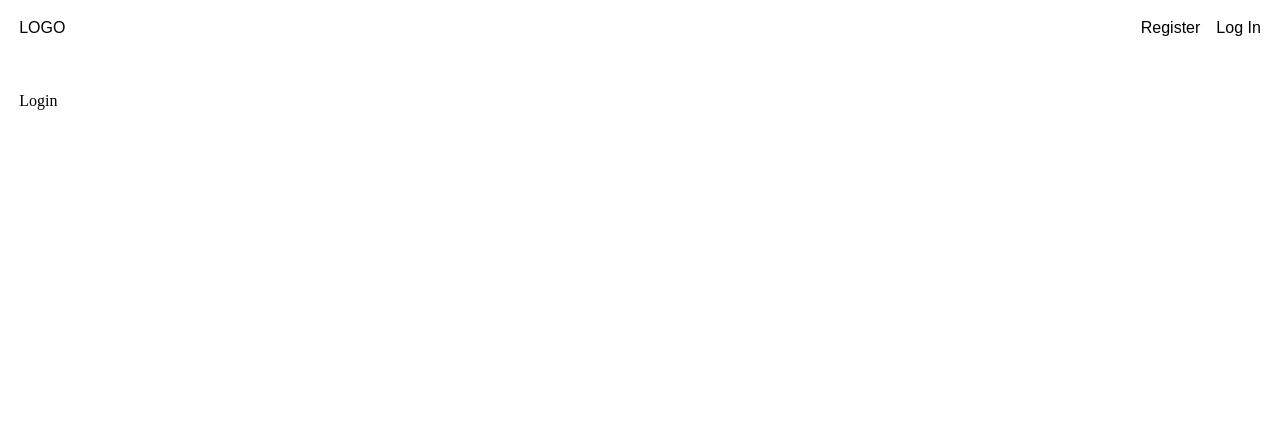
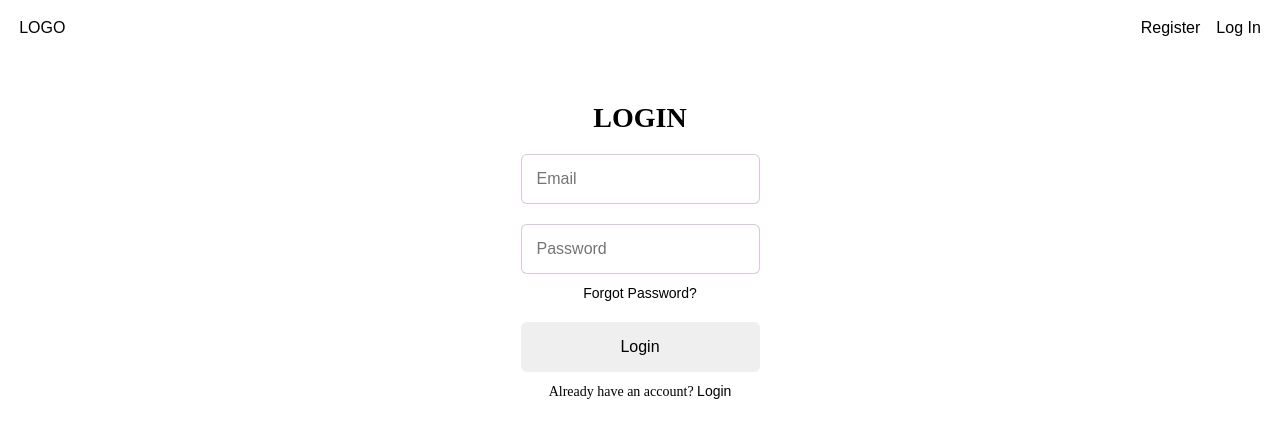
Before and after one commit to seung0708/weather-fullstack, a React (Create React App) app in the folder frontend/: page /login in a window 1280 px wide. Shown: the top 438 px of the page. Built offline with nearby package versions, Linux system fonts and the light colour scheme.

Commit message:
styling the login form

```diff
--- a/frontend/public/index.html
+++ b/frontend/public/index.html
@@ -5,39 +5,13 @@
     <link rel="icon" href="%PUBLIC_URL%/favicon.ico" />
     <meta name="viewport" content="width=device-width, initial-scale=1" />
     <meta name="theme-color" content="#000000" />
-    <meta
-      name="description"
-      content="Web site created using create-react-app"
-    />
-    <link rel="apple-touch-icon" href="%PUBLIC_URL%/logo192.png" />
-    <!--
-      manifest.json provides metadata used when your web app is installed on a
-      user's mobile device or desktop. See https://developers.google.com/web/fundamentals/web-app-manifest/
-    -->
-    <link rel="manifest" href="%PUBLIC_URL%/manifest.json" />
-    <!--
-      Notice the use of %PUBLIC_URL% in the tags above.
-      It will be replaced with the URL of the `public` folder during the build.
-      Only files inside the `public` folder can be referenced from the HTML.
+    <meta name="description" content="Web site created using create-react-app"/>
 
-      Unlike "/favicon.ico" or "favicon.ico", "%PUBLIC_URL%/favicon.ico" will
-      work correctly both with client-side routing and a non-root public URL.
-      Learn how to configure a non-root public URL by running `npm run build`.
-    -->
     <title>React App</title>
   </head>
   <body>
     <noscript>You need to enable JavaScript to run this app.</noscript>
     <div id="root"></div>
-    <!--
-      This HTML file is a template.
-      If you open it directly in the browser, you will see an empty page.
-
-      You can add webfonts, meta tags, or analytics to this file.
-      The build step will place the bundled scripts into the <body> tag.
-
-      To begin the development, run `npm start` or `yarn start`.
-      To create a production bundle, use `npm run build` or `yarn build`.
-    -->
+     <script src="https://unpkg.com/boxicons@2.1.4/dist/boxicons.js"></script>
   </body>
 </html>
--- a/frontend/src/App.css
+++ b/frontend/src/App.css
@@ -18,3 +18,24 @@ a {
     color: #000;
     text-decoration: none;
 }
+
+.container {
+    margin: 0 auto;
+    max-width: 1280px;
+    padding: 1.2rem;
+    margin-bottom: 1rem;
+  }
+
+
+#form {
+    max-width: 430px;
+    width: 100%;
+    padding: 30px;
+    border-radius: 6px;
+}
+
+form .field {
+    height: 50px;
+    width: 100%;
+    margin-top: 20px;
+}
--- a/frontend/src/components/login/Login.css
+++ b/frontend/src/components/login/Login.css
@@ -0,0 +1,46 @@
+.login {
+    display: flex;
+    flex-direction: column;
+    justify-content: center;
+    align-items: center;
+}
+
+.login h2 {
+    font-size: 28px;
+    text-align: center;
+}
+
+
+.login input,
+.login button {
+    height: 100%;
+    width: 100%;
+    border: none;
+    font-size: 16px;
+    font-weight: 400;
+    border-radius: 6px;
+}
+
+.login input {
+    padding: 0 15px;
+    border: 1px solid #CACA;
+}
+
+.form-link {
+    text-align: center;
+    margin-top: 10px;
+}
+
+.form-link span,
+.form-link a  {
+    font-size: 14px;
+    font-weight: 400;
+}
+
+.login a {
+    text-decoration: none;
+}
+
+.login a:hover {
+    text-decoration: underline;
+}
--- a/frontend/src/components/login/Login.js
+++ b/frontend/src/components/login/Login.js
@@ -1,8 +1,31 @@
-import React from 'react'
+import './Login.css';
+import React from 'react';
 
 const Login = () => {
   return (
-    <div className='container'>Login</div>
+    <section id='form' className='container'>
+      <div className='login'>
+          <form>
+            <h2>Login</h2>
+            <div className='field input-field'>
+              <input type='email' placeholder='Email' className='input' />
+            </div>
+            <div className='field input-field'>
+              <input type='password' placeholder='Password' className='password' />
+              <i className='bx bx-hide eye-icon'></i>
+            </div>
+            <div className='form-link'>
+              <a href='#' className='forgot-password'>Forgot Password?</a>
+            </div>
+            <div className='field button-field'>
+              <button>Login</button>
+            </div>
+            <div className='form-link'>
+              <span>Already have an account? <a href='#' className='login-link'>Login</a></span>
+            </div>
+          </form>
+        </div>
+    </section>
   )
 }
 
--- a/frontend/src/components/register/Register.js
+++ b/frontend/src/components/register/Register.js
@@ -2,35 +2,7 @@ import React from 'react'
 
 const Register = () => {
   return (
-    <section id='register' className='container'>
-        <form>
-            <label>
-                Name:
-                <input type='text' />
-            </label>
-            <br />
-            <label>
-                Email:
-                <input type='email' />
-            </label>
-            <br />
-            <label>
-                City:
-                <input />
-            </label>
-            <br />
-            <label>
-                Password
-                <input />
-            </label>
-            <br />
-            <label>
-                Confirm Password:
-                <input />
-            </label>
-            <br />
-            <button type='submit'>Submit</button>
-        </form>
+    <section>
     </section>
   )
 }
--- a/frontend/src/index.css
+++ b/frontend/src/index.css
@@ -7,10 +7,3 @@
 body {
   height: 100vh;
 }
-
-.container {
-  margin: 0 auto;
-  max-width: 1280px;
-  padding: 1.2rem;
-  margin-bottom: 1rem;
-}
```
